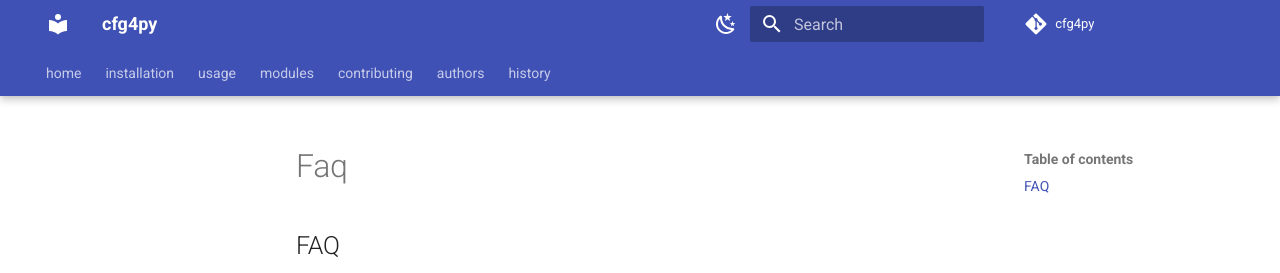
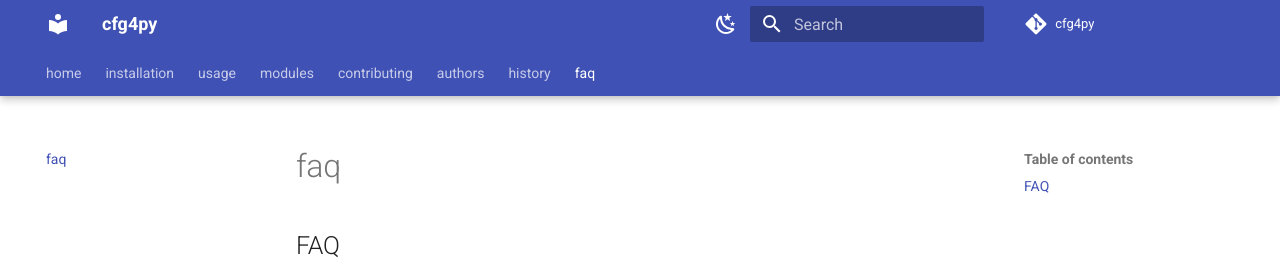
Before and after one commit to zillionare/cfg4py, an MkDocs documentation site: the page built from docs/faq.md, in a window 1280 px wide and 1027 px high. Shown: the top 273 px of the window. Built offline with MkDocs 1.6.1 and Material for MkDocs 9.7.7, drawn with Linux system fonts in a browser that asks for light colours; comment, search, counter and statistics services are not loaded; the version menu is left out.

Commit message:
📃 docs: add faq

```diff
--- a/mkdocs.yml
+++ b/mkdocs.yml
@@ -11,6 +11,7 @@ nav:
   - contributing: contributing.md
   - authors: authors.md
   - history: history.md
+  - faq: faq.md
 theme:
   name: material
   language: en
```
